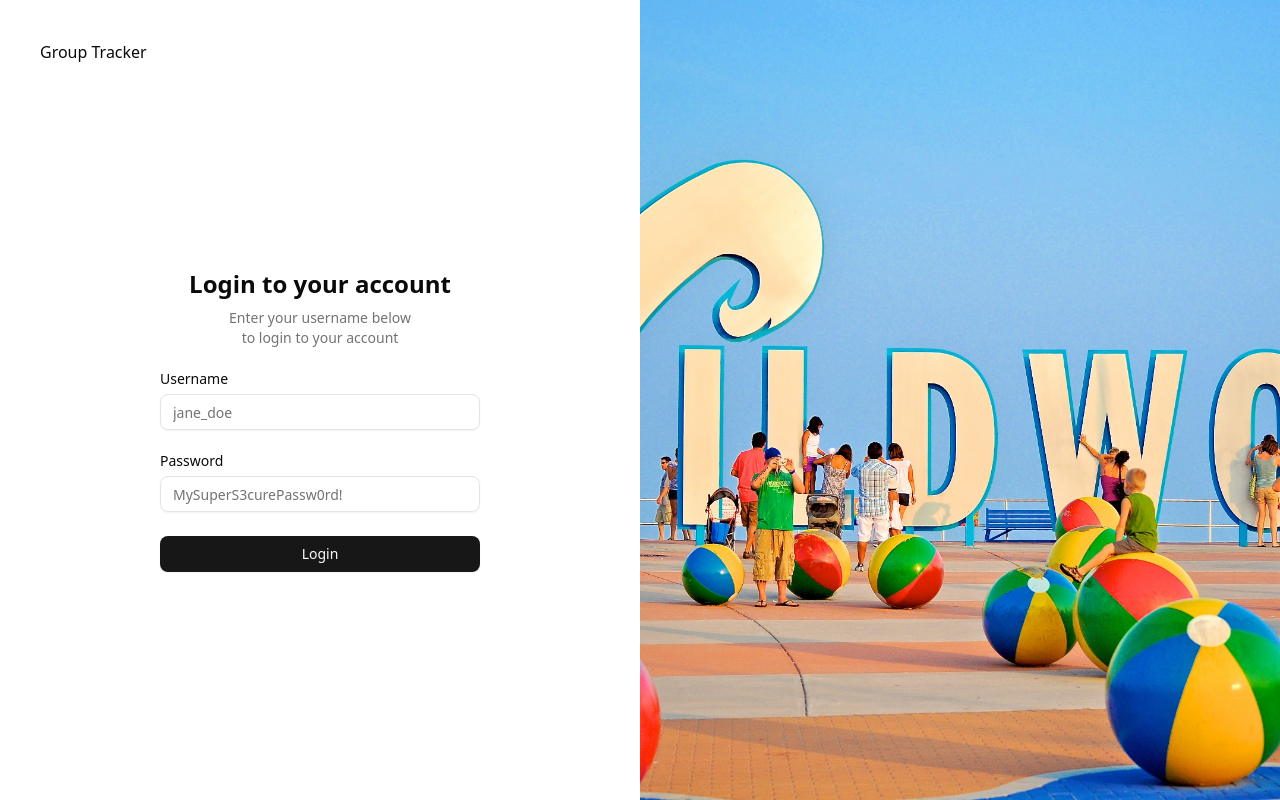
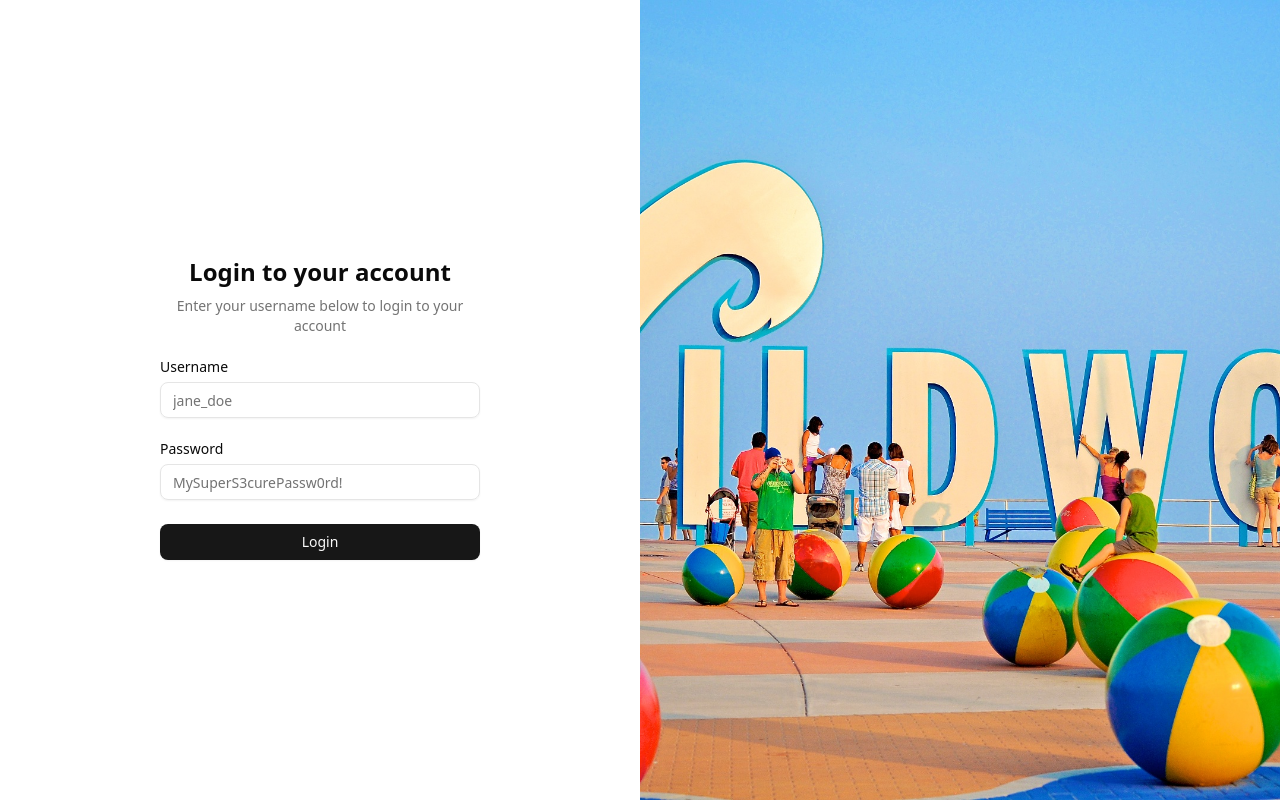
Before and after one commit to arithefirst/group-tracker, a Next.js app: page / in a window 1280 px wide. Built offline with nearby package versions, Linux system fonts and the light colour scheme.

Commit message:
feat: Pull page metadata from .env

```diff
--- a/src/app/layout.tsx
+++ b/src/app/layout.tsx
@@ -13,8 +13,8 @@
 });
 
 export const metadata: Metadata = {
-  title: 'Group Tracker',
-  description: 'An application for tracking the locations of large groups while on trips',
+  title: process.env.NEXT_PUBLIC_TRIP_NAME,
+  description: `An application for storing the location information of ${process.env.NEXT_PUBLIC_GROUP}`,
 };
 
 export default function RootLayout({
--- a/src/app/page.tsx
+++ b/src/app/page.tsx
@@ -5,7 +5,9 @@
   return (
     <div className="grid min-h-svh lg:grid-cols-2">
       <div className="flex flex-col gap-4 p-6 md:p-10">
-        <div className="flex justify-center gap-2 font-medium md:justify-start">Group Tracker</div>
+        <div className="flex justify-center gap-2 font-medium md:justify-start">
+          {process.env.NEXT_PUBLIC_TRIP_NAME}
+        </div>
         <div className="flex flex-1 items-center justify-center">
           <div className="w-full max-w-xs">
             <LoginForm />
--- a/src/components/loginForm.tsx
+++ b/src/components/loginForm.tsx
@@ -8,9 +8,7 @@
     <form className={cn('flex flex-col gap-6', className)} {...props}>
       <div className="flex flex-col items-center gap-2 text-center">
         <h1 className="text-2xl font-bold">Login to your account</h1>
-        <p className="text-muted-foreground text-sm text-balance">
-          Enter your username below to login to your account
-        </p>
+        <p className="text-muted-foreground text-sm">Enter your username below to login to your account</p>
       </div>
       <div className="grid gap-6">
         <div className="grid gap-2">
```
Also changed, not shown: 2 other files (tests, documents, lock files or other folders).
